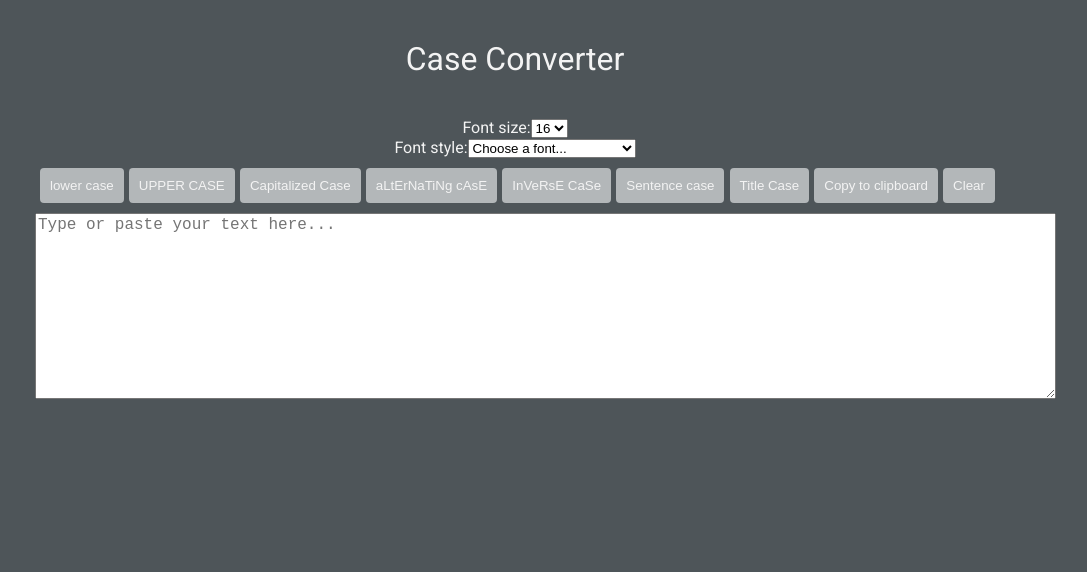
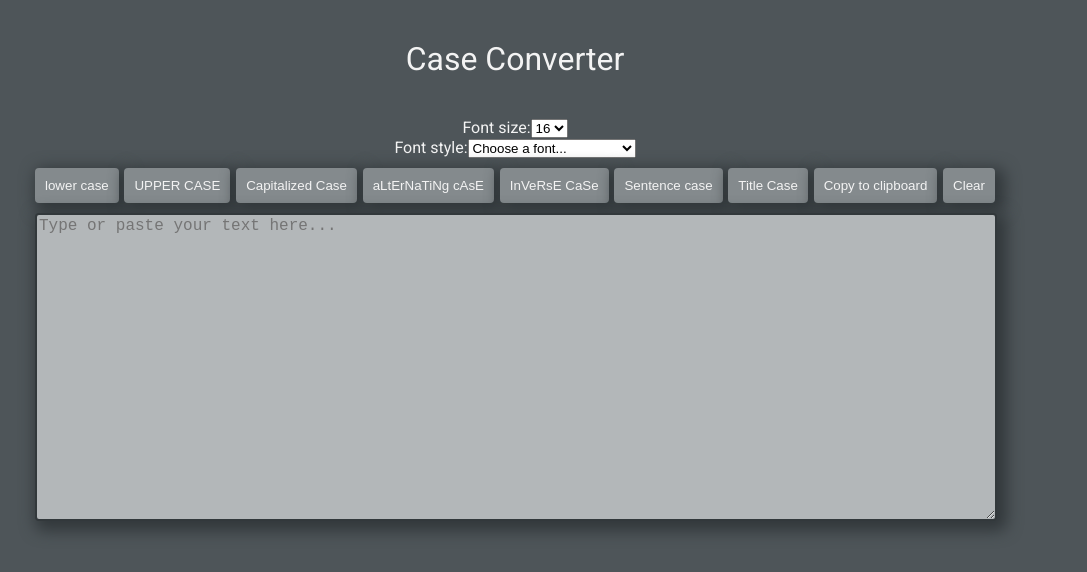
Before and after one commit to katmart93/case-converter-app, a React (Create React App) app: page / in a window 1280 px wide. Shown: the top 572 px of the page, without its empty margins (125-1212 px from the left). Built offline with nearby package versions, Linux system fonts and the light colour scheme; a web font is replaced by a local one.

Commit message:
styles updated

```diff
--- a/src/App.css
+++ b/src/App.css
@@ -19,13 +19,26 @@ h1 {
   padding: 10px 0;
 }
 .options button {
-  background-color: #b3b7b9;
+  background-color: #848a8d;
   border: none;
   border-radius: 4px;
+  box-shadow: 5px 5px 15px 5px #32383b;
   color: #f3f3f3;
-  margin-left: 5px;
   padding: 10px;
 }
 .options button:hover {
   cursor: pointer;
 }
+.input textarea {
+  height: 300px;
+  width: 954px;
+  background-color: #b3b7b9;
+  border: 2px solid #848a8d;
+  border-radius: 4px;
+  box-shadow: 5px 5px 15px 5px #32383b;
+  outline: none;
+}
+
+.input textarea:focus {
+  border: 2px solid #32383b;
+}
--- a/src/components/Input.jsx
+++ b/src/components/Input.jsx
@@ -4,9 +4,10 @@ export default function Input({ text, setText, fontSize, fontStyle }) {
   return (
     <div className="input">
       <textarea
+        autoFocus
         name="text"
-        cols="100"
-        rows="10"
+        // cols="100"
+        // rows="10"
         placeholder="Type or paste your text here..."
         onChange={(e) => setText(e.target.value)}
         value={text}
```
